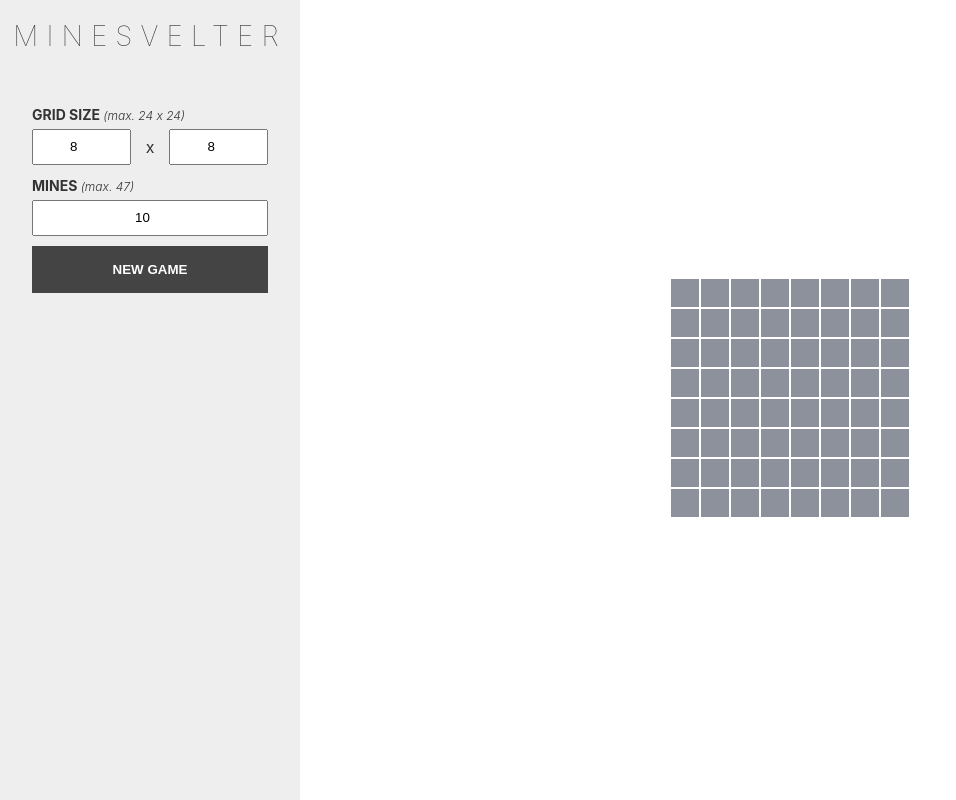
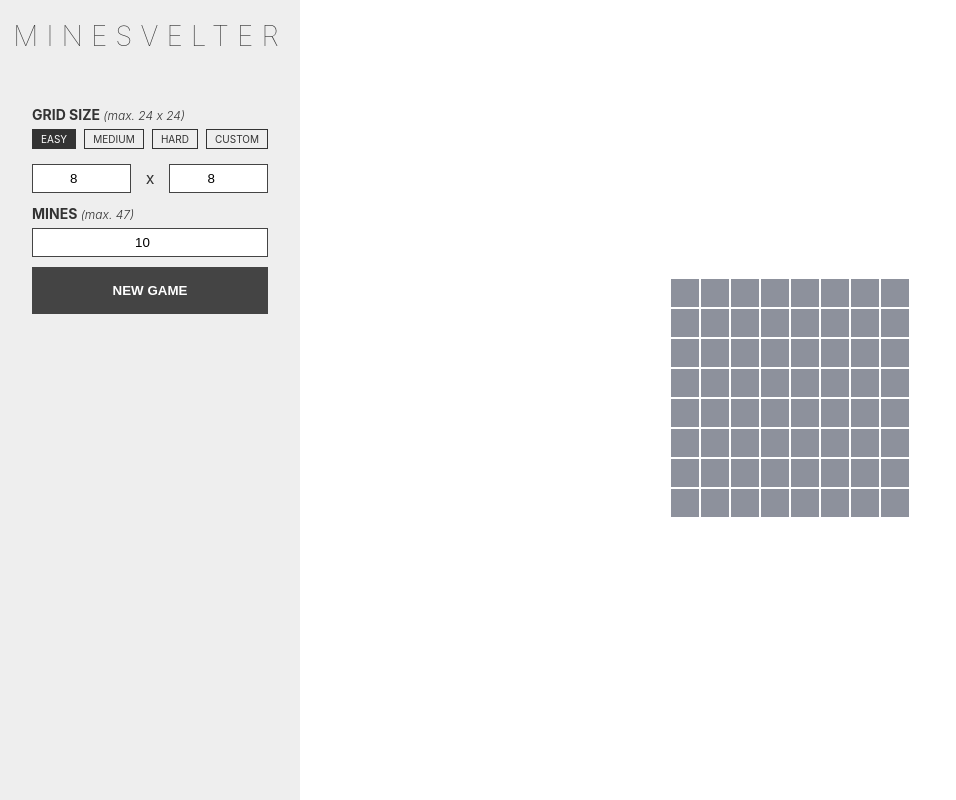
Before and after one commit to TicTacTaw/minesvelter, a Svelte app: page / in a window 1280 px wide. Shown: the whole page, without its empty margins (0-956 px from the left). Built offline with nearby package versions, Linux system fonts and the light colour scheme; the HTML template or start-up script is replaced by a standard one.

Commit message:
feat(settings): presets

```diff
--- a/src/App.svelte
+++ b/src/App.svelte
@@ -43,7 +43,7 @@
   .results__title {
     display: block;
     padding: 20px 60px;
-    font-size: 40px;
+    font-size: 32px;
     font-weight: bold;
     text-align: center;
   }
--- a/src/components/Settings.svelte
+++ b/src/components/Settings.svelte
@@ -7,6 +7,7 @@
   $: x = x || 8
   $: y = y || 8
   $: mines = 10
+  $: preset = 'Easy'
 
   const submit = () => {
     if (!(x && y && mines)) return
@@ -20,6 +21,16 @@
       y: _y,
       mines: _mines,
     })
+  }
+
+  const setPreset = (presetX, presetY, presetMines) => {
+    if (!presetX || !presetY || !presetMines) {
+      preset = 'Custom'
+    } else {
+      x = presetX
+      y = presetY
+      mines = presetMines
+    }
   }
 </script>
 
@@ -37,8 +48,9 @@
 
   .setting__input {
     flex: 1;
-    height: 30px;
+    height: 25px;
     text-align: center;
+    border: 1px solid #444;
   }
 
   .newGame {
@@ -71,6 +83,22 @@
   .setting__gridSeparator {
     margin: 0 15px;
   }
+
+  .preset__input {
+    display: none;
+  }
+
+  .preset__label {
+    border: 1px solid #333;
+    padding: 0.2rem 0.5rem;
+    font-size: 10px;
+    cursor: pointer;
+  }
+
+  .preset__input:checked + label {
+    background-color: #333;
+    color: white;
+  }
 </style>
 
 <div class="settings">
@@ -80,10 +108,59 @@
   </span>
   <div class="setting">
     <input
+      id="preset-easy"
+      class="preset__input"
+      type="radio"
+      value="Easy"
+      bind:group={preset} />
+    <label
+      class="preset__label"
+      for="preset-easy"
+      on:click={() => setPreset(8, 8, 10)}>
+      EASY
+    </label>
+
+    <input
+      id="preset-medium"
+      class="preset__input"
+      type="radio"
+      value="Medium"
+      bind:group={preset} />
+    <label
+      class="preset__label"
+      for="preset-medium"
+      on:click={() => setPreset(16, 16, 40)}>
+      MEDIUM
+    </label>
+
+    <input
+      id="preset-hard"
+      class="preset__input"
+      type="radio"
+      value="Hard"
+      bind:group={preset} />
+    <label
+      class="preset__label"
+      for="preset-hard"
+      on:click={() => setPreset(24, 24, 120)}>
+      HARD
+    </label>
+
+    <input
+      id="preset-custom"
+      class="preset__input"
+      type="radio"
+      value="Custom"
+      bind:group={preset} />
+    <label class="preset__label" for="preset-custom">CUSTOM</label>
+  </div>
+  <div class="setting">
+    <input
       class="setting__input"
       type="number"
       min="8"
       max={MAX_X}
+      on:change={() => setPreset()}
       bind:value={x} />
     <span class="setting__gridSeparator">x</span>
     <input
@@ -91,6 +168,7 @@
       type="number"
       min="8"
       max={MAX_Y}
+      on:change={() => setPreset()}
       bind:value={y} />
   </div>
 
@@ -104,6 +182,7 @@
       type="number"
       min="10"
       max={x * y - (x + y + 1)}
+      on:change={() => setPreset()}
       bind:value={mines} />
   </div>
   <button class="newGame" type="button" on:click={submit}>New game</button>
```
